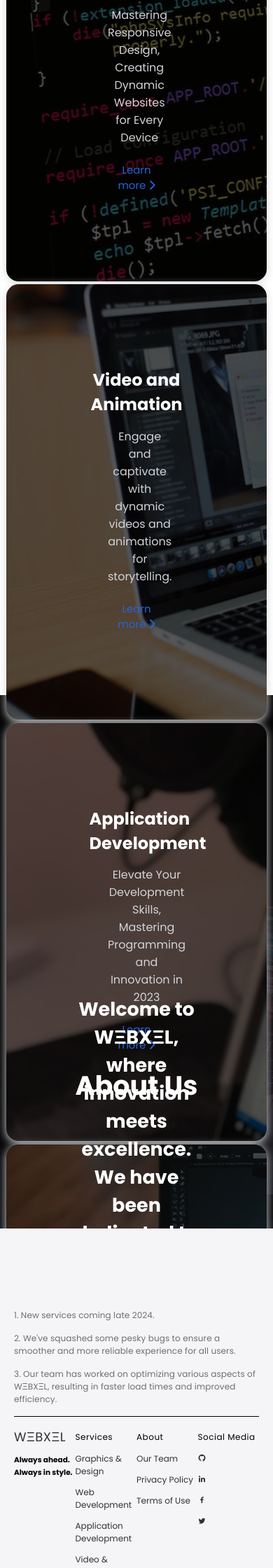
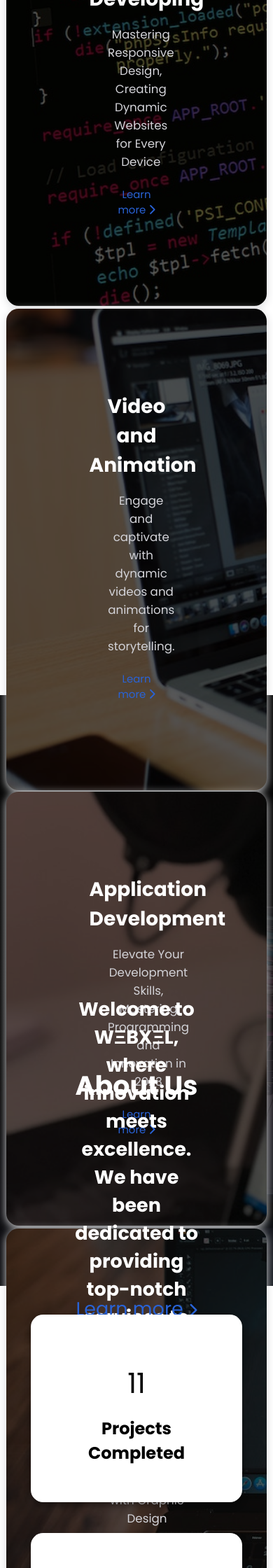
Before and after one commit to charukaonline/webxel-website, a PHP site: page / in a window 390 px wide. Shown: the part 1320-3560 px from the top of the page at 70% size. Run offline with PHP 8.4, Linux system fonts and the light colour scheme; some libraries are stand-ins or nearby versions.

Commit message:
Update home page and login,register page

```diff
--- a/Login User and Admin page/login_form.php
+++ b/Login User and Admin page/login_form.php
@@ -54,10 +54,10 @@
     <!-- Header section start -->
     <header>
 
-        <a href="../index.html" class="logo">W&#x039E;&#x042;X&#x039E;L</a>
+        <a href="/index.html" class="logo">W&#x039E;&#x042;X&#x039E;L</a>
 
         <nav class="navbar">
-            <a href="../index.html">Home</a>
+            <a href="/index.html">Home</a>
             <a href="#" id="service">Services</a>
             <a href="#">Contact Us</a>
             <a href="#">About Us</a>
--- a/Login User and Admin page/register_form.php
+++ b/Login User and Admin page/register_form.php
@@ -46,13 +46,13 @@
     <!-- Header section start -->
     <header>
 
-        <a href="../index.html" class="logo">W&#x039E;&#x042;X&#x039E;L</a>
+        <a href="/index.php" class="logo">W&#x039E;&#x042;X&#x039E;L</a>
 
         <nav class="navbar">
-            <a href="../index.html">Home</a>
+            <a href="/index.php">Home</a>
             <a href="#" id="service">Services</a>
             <a href="#">Contact Us</a>
-            <a href="#">About Us</a>
+            <a href="/about_us.php">About Us</a>
         </nav>
 
         <div class="icons">
--- a/assets/css/style_1.css
+++ b/assets/css/style_1.css
@@ -215,19 +215,19 @@
     letter-spacing: 0.1rem;
 }
 
-.home .content {
+.content {
     height: 100vh;
     color: black;
 }
 
-.home .content h1 {
+.content h1 {
     padding-top: 80px;
     text-align: center;
     font-size: 38px;
     padding-bottom: 99px;
 }
 
-.home .content .flex-container {
+.content .flex-container {
     padding-top: .3rem;
     display: grid;
     grid-template-columns: repeat(auto-fit, minmax(28rem, 1fr));
@@ -236,10 +236,10 @@
     padding-right: 1rem;
 }
 
-.home .content .flex-container .flex-box1,
-.home .content .flex-container .flex-box2,
-.home .content .flex-container .flex-box3,
-.home .content .flex-container .flex-box4 {
+.content .flex-container .flex-box1,
+.content .flex-container .flex-box2,
+.content .flex-container .flex-box3,
+.content .flex-container .flex-box4 {
     padding: 13.5rem;
     background: #fff;
     color: var(--font-color);
@@ -255,34 +255,34 @@
     font-size: 20px
 }
 
-.home .content .flex-container .flex-box1 {
+.content .flex-container .flex-box1 {
     background-image: linear-gradient(rgba(0, 0, 0, 0.65), rgba(0, 0, 0, 0.65)), url('/assets/images/web-development-service-home.jpg');
 }
 
-.home .content .flex-container .flex-box2 {
+.content .flex-container .flex-box2 {
     background-image: linear-gradient(rgba(0, 0, 0, 0.65), rgba(0, 0, 0, 0.65)), url('/assets/images/video-animation-service-home.jpg');
 }
 
-.home .content .flex-container .flex-box3 {
+.content .flex-container .flex-box3 {
     background-image: linear-gradient(rgba(0, 0, 0, 0.65), rgba(0, 0, 0, 0.65)), url('/assets/images/app-development-service-home.jpg');
 }
 
-.home .content .flex-container .flex-box4 {
+.content .flex-container .flex-box4 {
     background-image: linear-gradient(rgba(0, 0, 0, 0.65), rgba(0, 0, 0, 0.65)), url('/assets/images/graphic-design-service-home.jpg');
 }
 
-.home .content .flex-container .flex-box1 h3,
-.home .content .flex-container .flex-box2 h3,
-.home .content .flex-container .flex-box3 h3,
-.home .content .flex-container .flex-box4 h3 {
+.content .flex-container .flex-box1 h3,
+.content .flex-container .flex-box2 h3,
+.content .flex-container .flex-box3 h3,
+.content .flex-container .flex-box4 h3 {
     color: var(--font-color);
     font-size: 28px;
 }
 
-.home .content .flex-container .flex-box1 p,
-.home .content .flex-container .flex-box2 p,
-.home .content .flex-container .flex-box3 p,
-.home .content .flex-container .flex-box4 p {
+.content .flex-container .flex-box1 p,
+.content .flex-container .flex-box2 p,
+.content .flex-container .flex-box3 p,
+.content .flex-container .flex-box4 p {
     margin-top: 1rem;
     display: inline-block;
     font-size: 1.9rem;
@@ -291,7 +291,7 @@
     padding: .8rem 3rem;
 }
 
-.home .content .flex-container .btn {
+.content .flex-container .btn {
     margin-top: 1rem;
     display: inline-block;
     font-size: 1.7rem;
@@ -301,12 +301,12 @@
     padding: .8rem 3rem;
 }
 
-.home .content .flex-container .btn:hover {
+.content .flex-container .btn:hover {
     background: var(--box-shadow);
     letter-spacing: .1rem;
 }
 
-.home .home-about {
+.about .home-about {
     margin-top: 570px;
     height: 100vh;
     /* background: #000; */
@@ -314,7 +314,7 @@
     background-size: cover;
 }
 
-.home .home-about .heading {
+.about .home-about .heading {
     position: absolute;
     top: 340%;
     left: 50%;
@@ -323,7 +323,7 @@
     font-size: 38px;
 }
 
-.home .home-about h3 {
+.about .home-about h3 {
     position: absolute;
     top: 358%;
     left: 50%;
@@ -333,7 +333,7 @@
     text-align: center;
 }
 
-.home .home-about a {
+.about .home-about a {
     position: absolute;
     top: 378%;
     left: 50%;
@@ -342,12 +342,12 @@
     font-size: 27px;
 }
 
-.home .progress {
+.progress {
     height: 100vh;
     color: var(--bg-color);
 }
 
-.home .progress .flex-container {
+.progress .flex-container {
     padding-top: 1.8rem;
     display: grid;
     grid-template-columns: repeat(auto-fit, minmax(28rem, 1fr));
@@ -356,10 +356,10 @@
     padding-right: 5rem;
 }
 
-.home .progress .flex-container .flex-box1,
-.home .progress .flex-container .flex-box2,
-.home .progress .flex-container .flex-box3,
-.home .progress .flex-container .flex-box4 {
+.progress .flex-container .flex-box1,
+.progress .flex-container .flex-box2,
+.progress .flex-container .flex-box3,
+.progress .flex-container .flex-box4 {
     top: 25px;
     padding: 6rem;
     color: var(--bg-color);
@@ -376,19 +376,19 @@
     font-size: 20px
 }
 
-.home .progress .flex-container .flex-box1 h1,
-.home .progress .flex-container .flex-box2 h1,
-.home .progress .flex-container .flex-box3 h1,
-.home .progress .flex-container .flex-box4 h1 {
+.progress .flex-container .flex-box1 h1,
+.progress .flex-container .flex-box2 h1,
+.progress .flex-container .flex-box3 h1,
+.progress .flex-container .flex-box4 h1 {
     padding-top: 10px;
     color: var(--bg-color);
     font-size: 24px;
 }
 
-.home .progress .flex-container .flex-box1 p,
-.home .progress .flex-container .flex-box2 p,
-.home .progress .flex-container .flex-box3 p,
-.home .progress .flex-container .flex-box4 p {
+.progress .flex-container .flex-box1 p,
+.progress .flex-container .flex-box2 p,
+.progress .flex-container .flex-box3 p,
+.progress .flex-container .flex-box4 p {
     margin-top: 1rem;
     display: inline-block;
     text-align: center;
@@ -649,22 +657,82 @@
     .home .content .flex-container .flex-box2 h3,
     .home .content .flex-container .flex-box3 h3,
     .home .content .flex-container .flex-box4 h3 {
-        font-size: 21.3px;
+        font-size: 24px;
     }
 
     .home .content .flex-container .flex-box1 p,
     .home .content .flex-container .flex-box2 p,
     .home .content .flex-container .flex-box3 p,
     .home .content .flex-container .flex-box4 p {
-        font-size: 16.5px;
+        font-size: 15px;
     }
 
+    .home .home-about {
+        margin-top: 1370px;
+    }
+
+    .home .home-about .heading {
+        top: 480%;
+        font-size: 28.67px;
+    }
+
+    .home .home-about h3 {
+        top: 510%;
+        font-size: 22px;
+    }
+
+    .home .home-about a {
+        top: 530%;
+        font-size: 22px;
+    }
+
+    .home .progress .flex-container .flex-box1 h1,
+    .home .progress .flex-container .flex-box2 h1,
+    .home .progress .flex-container .flex-box3 h1,
+    .home .progress .flex-container .flex-box4 h1 {
+        font-size: 20px;
+    }
+
+    .home .progress .flex-container .flex-box1 p,
+    .home .progress .flex-container .flex-box2 p,
+    .home .progress .flex-container .flex-box3 p,
+    .home .progress .flex-container .flex-box4 p {
+        font-size: 30px;
+    }
+
+    .home .customers-review {
+        display: none;
+    }
+/*
+    .home .customers-review .heading {
+        top: 528%;
+        font-size: 38px;
+    }
+
+    .home .customers-review .flex-container .flex-box1 h1,
+    .home .customers-review .flex-container .flex-box2 h1,
+    .home .customers-review .flex-container .flex-box3 h1 {
+        font-size: 18px;
+    }
+
+    .home .customers-review .flex-container .flex-box1 h3,
+    .home .customers-review .flex-container .flex-box2 h3,
+    .home .customers-review .flex-container .flex-box3 h3 {
+        font-size: 15px;
+    }
+
+    .home .customers-review .flex-container .flex-box1 p,
+    .home .customers-review .flex-container .flex-box2 p,
+    .home .customers-review .flex-container .flex-box3 p {
+        font-size: 18px;
+    } */
+
     footer {
-        bottom: -2480px;
+        bottom: -4150px;
     }
 
     .footer_wrapper {
-        width: 450px;
+        width: 350px;
     }
 
     .footer_links_column_title span {
@@ -672,7 +740,7 @@
     }
 
     .footer_links_column .content {
-        font-size: 10px;
+        font-size: 9px;
     }
 
 }
@@ -771,8 +839,65 @@
         font-size: 15px;
     }
 
+    .home .home-about {
+        margin-top: 1270px;
+    }
+
+    .home .home-about .heading {
+        top: 340%;
+        font-size: 38px;
+    }
+
+    .home .home-about h3 {
+        top: 358%;
+        font-size: 27px;
+    }
+
+    .home .home-about a {
+        top: 378%;
+        font-size: 27px;
+    }
+
+    .home .progress .flex-container .flex-box1 h1,
+    .home .progress .flex-container .flex-box2 h1,
+    .home .progress .flex-container .flex-box3 h1,
+    .home .progress .flex-container .flex-box4 h1 {
+        padding-top: 10px;
+        font-size: 24px;
+    }
+
+    .home .progress .flex-container .flex-box1 p,
+    .home .progress .flex-container .flex-box2 p,
+    .home .progress .flex-container .flex-box3 p,
+    .home .progress .flex-container .flex-box4 p {
+        font-size: 40px;
+    }
+
+    .home .customers-review .heading {
+        top: 528%;
+        font-size: 38px;
+    }
+
+    .home .customers-review .flex-container .flex-box1 h1,
+    .home .customers-review .flex-container .flex-box2 h1,
+    .home .customers-review .flex-container .flex-box3 h1 {
+        font-size: 18px;
+    }
+
+    .home .customers-review .flex-container .flex-box1 h3,
+    .home .customers-review .flex-container .flex-box2 h3,
+    .home .customers-review .flex-container .flex-box3 h3 {
+        font-size: 15px;
+    }
+
+    .home .customers-review .flex-container .flex-box1 p,
+    .home .customers-review .flex-container .flex-box2 p,
+    .home .customers-review .flex-container .flex-box3 p {
+        font-size: 18px;
+    }
+
     footer {
-        bottom: -2780px;
+        bottom: -4780px;
     }
 
     .footer_wrapper {
--- a/index.html
+++ b/index.html
@@ -55,6 +55,9 @@
             <h3>Always ahead. Always in style.</h3>
             <a href="#">Learn more <i class=" fas fa-regular fa-chevron-right"></i></a>
         </div>
+    </section>
+
+    <section class="content" id="content">
 
         <div class="content">
 
@@ -94,6 +97,10 @@
 
         </div>
 
+    </section>
+
+    <section class="about" id="about">
+
         <div class="home-about">
 
             <h1 class="heading">About Us</h1>
@@ -103,6 +110,10 @@
             <a href="#">Learn more <i class=" fas fa-regular fa-chevron-right"></i></a>
 
         </div>
+
+    </section>
+
+    <section class="progress" id="progress">
 
         <div class="progress">
 
@@ -135,6 +146,10 @@
             </div>
 
         </div>
+
+    </section>
+
+    <section class="customers-review" id="customers-review">
 
         <div class="customers-review">
 
@@ -174,7 +189,7 @@
     <!-- Home section end -->
 
     <!-- Footer section start -->
-    <footer class="footer">
+    <!-- <footer class="footer">
         <div class="footer_wrapper">
             <ul>
                 <li>1. New services coming late 2024.</li>
@@ -224,7 +239,7 @@
             </div>
 
         </div>
-    </footer>
+    </footer> -->
     <!-- Footer section end -->
 
     <script src="/assets/js/script_1.js"></script>
```
Also changed, not shown: other parts of assets/css/style_1.css (+30 -22 lines).
